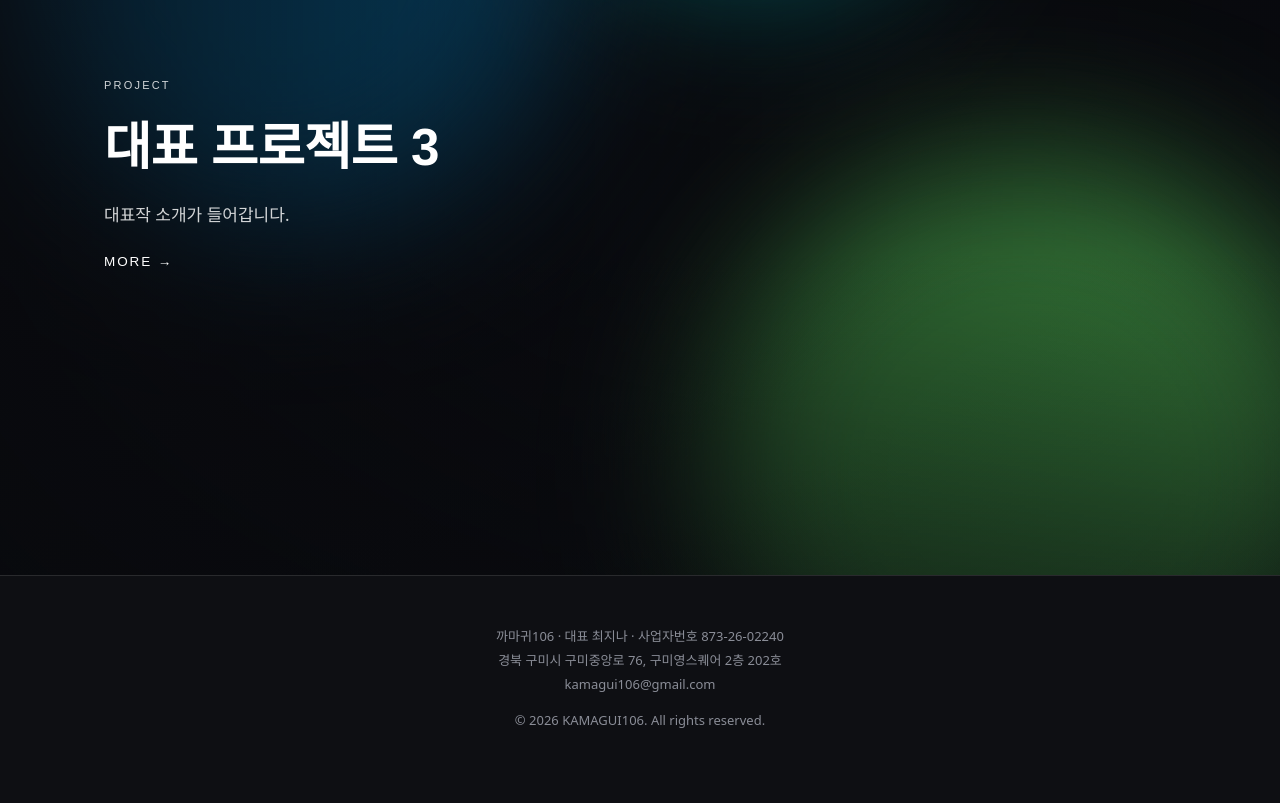
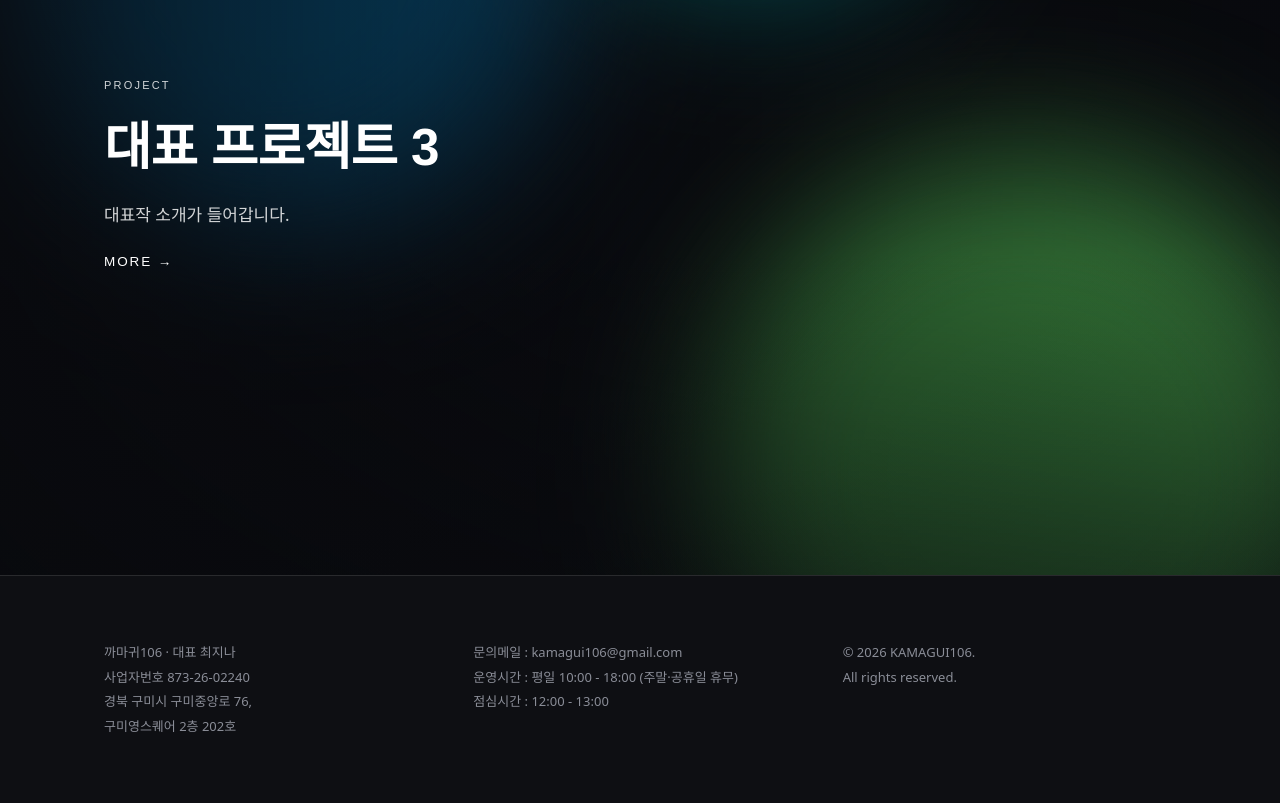
Before and after one commit to moony106ink-cyber/kkamagu106, a plain HTML site: page index.html in a window 1280 px wide. Shown: the part 2625-3428 px from the top of the page. Before the commit the page ends 3405 px from the top, so only its background shows below. Drawn offline with Linux system fonts and the light colour scheme; a script that the page names is missing; a web font is replaced by a local one.

Commit message:
Add files via upload

```diff
--- a/index.html
+++ b/index.html
@@ -89,18 +89,23 @@
     </div>
   </a>
 
-</main>
-
-<footer>
+  <footer>
   <div class="wrap foot-in">
-    <div class="foot-info">
-      까마귀106 · 대표 최지나 · 사업자번호 873-26-02240<br>
-      경북 구미시 구미중앙로 76, 구미영스퀘어 2층 202호<br>
-      <a href="mailto:kamagui106@gmail.com">kamagui106@gmail.com</a>
+    <div class="foot-col">
+      까마귀106 · 대표 최지나<br>
+      사업자번호 873-26-02240<br>
+      경북 구미시 구미중앙로 76,<br>구미영스퀘어 2층 202호
     </div>
-    <div class="foot-copy">© 2026 KAMAGUI106. All rights reserved.</div>
+    <div class="foot-col">
+      문의메일 : <a href="mailto:kamagui106@gmail.com">kamagui106@gmail.com</a><br>
+      운영시간 : 평일 10:00 - 18:00 (주말·공휴일 휴무)<br>
+      점심시간 : 12:00 - 13:00
+    </div>
+    <div class="foot-col foot-copy">© 2026 KAMAGUI106.<br>All rights reserved.</div>
   </div>
 </footer>
+
+</main>
 
 <script src="https://cdn.jsdelivr.net/npm/lenis@1/dist/lenis.min.js"></script>
 <script>
--- a/style.css
+++ b/style.css
@@ -213,12 +213,13 @@ body.sub .site-nav{background:rgba(14,15,19,.9);backdrop-filter:blur(10px)}
 .order-status.err{color:#ff9b8a}
 
 /* ---------- FOOTER ---------- */
-footer{padding:48px 0;border-top:1px solid var(--ink-line);color:var(--muted);font-size:13px}
-.foot-in{display:flex;flex-direction:column;align-items:center;text-align:center;gap:14px}
-.foot-info{line-height:1.85}
-.foot-info a{color:var(--muted)}
-.foot-info a:hover{color:var(--sheen-b)}
+footer{padding:64px 0;border-top:1px solid var(--ink-line);color:var(--muted);font-size:13px;background:var(--ink)}
+.foot-in{display:grid;grid-template-columns:1fr 1fr 1fr;gap:36px;align-items:start;text-align:left}
+.foot-col{line-height:1.9}
+.foot-col a{color:var(--muted)}
+.foot-col a:hover{color:var(--sheen-b)}
 .foot-copy{color:var(--muted)}
+@media(max-width:760px){.foot-in{grid-template-columns:1fr;gap:22px;text-align:center}}
 
 /* ---------- reveal ---------- */
 .reveal{opacity:0;transform:translateY(22px);transition:opacity .7s ease,transform .7s ease}
```
Also changed, not shown: inquiry.html (+10 -5 lines), notice.html (+10 -5 lines), story.html (+10 -5 lines), work.html (+10 -5 lines).
